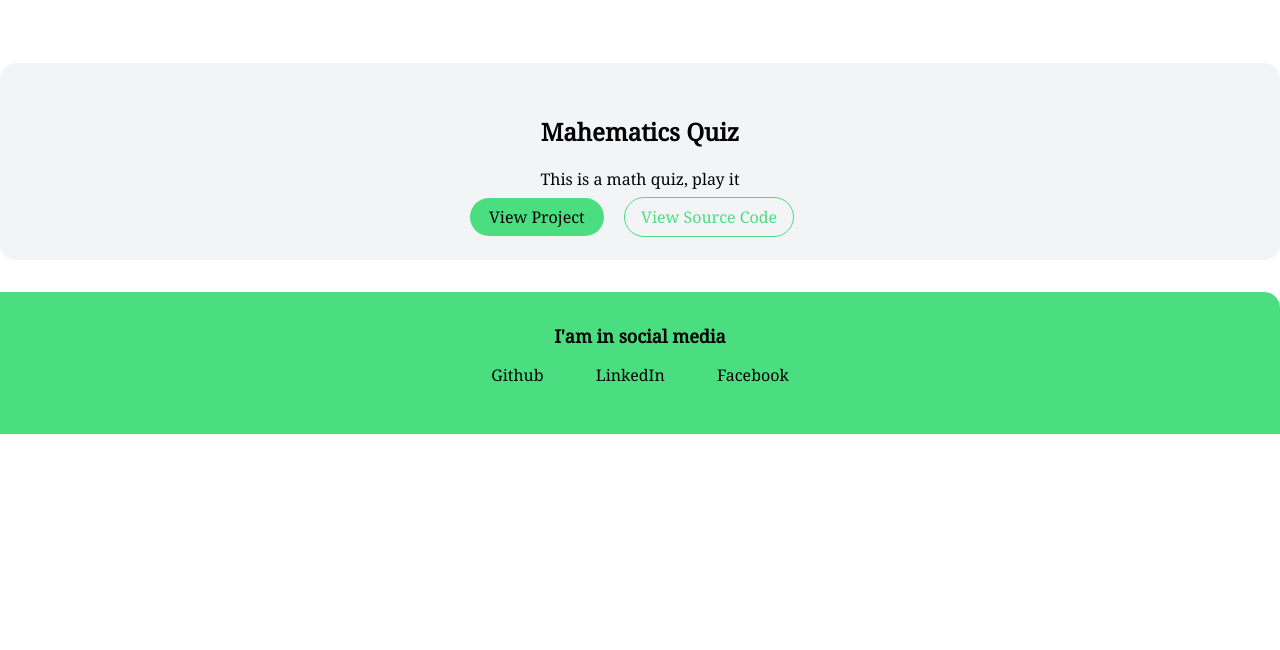
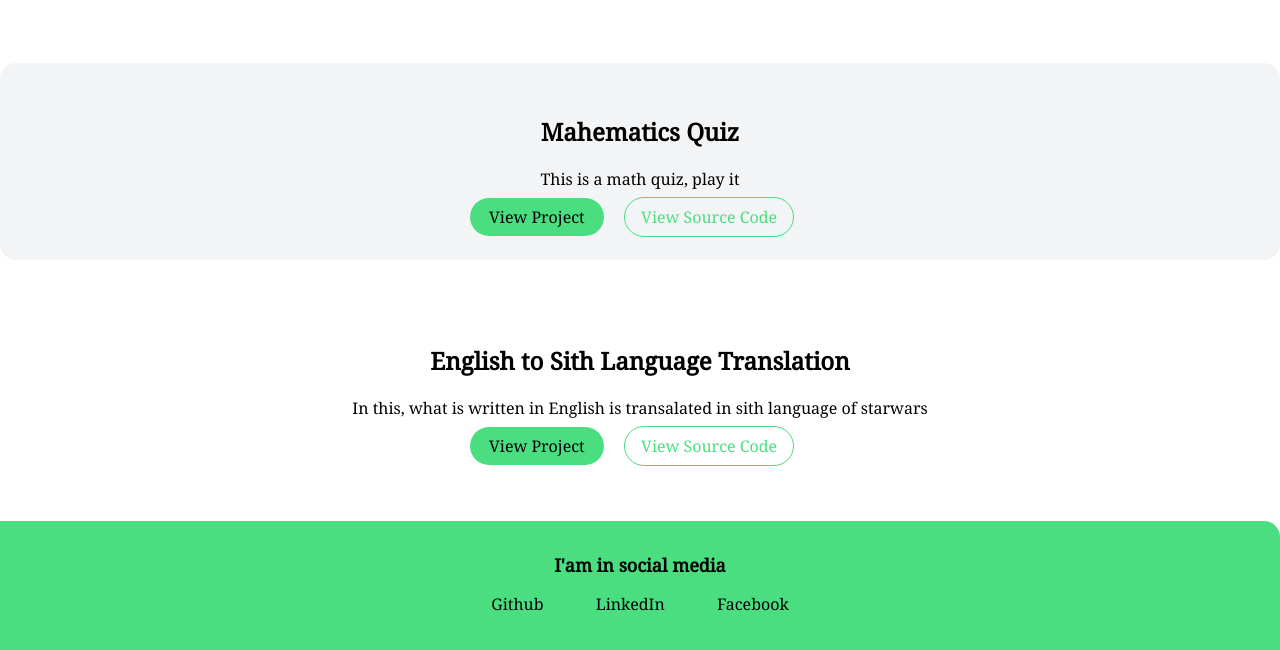
Before and after one commit to KaleChaitanya/chaitanyakale-portfolio, a plain HTML site: page projects.html in a window 1280 px wide. Shown: the part 278-928 px from the top of the page. Before the commit the page ends 800 px from the top, so only its background shows below. Drawn offline with Linux system fonts and the light colour scheme.

Commit message:
project section added

```diff
--- a/projects.html
+++ b/projects.html
@@ -37,7 +37,16 @@
           </p>
           <a class="link link-primary" href="https://replit.com/@Chaitanya030402/CLI-quiz-app?embed=1&output=1">View Project</a>
           <a class="link link-secondary" href="https://replit.com/@Chaitanya030402/CLI-quiz-app">View Source Code</a>
-
+        </div>
+      </section>
+      <section class="section">
+        <div class="container container-center">
+          <h1>English to Sith Language Translation</h1>
+          <p>
+            In this, what is written in English is transalated in sith language of starwars
+          </p>
+          <a class="link link-primary" href="https://sithlanguagetranslate.netlify.app/">View Project</a>
+          <a class="link link-secondary" href="https://github.com/KaleChaitanya/translationApp">View Source Code</a>
         </div>
       </section>
       <!-- footer start here -->
```
Also changed, not shown: blogs.html (+1 -1 lines).
